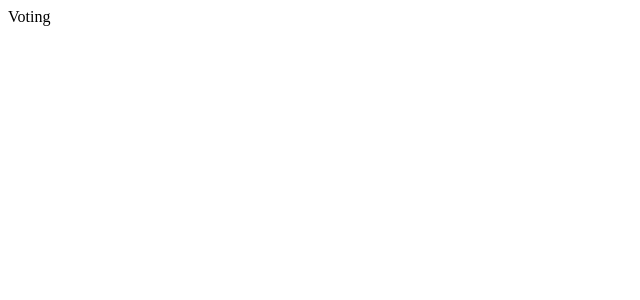
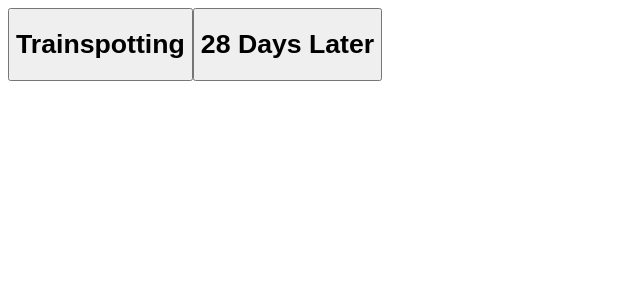
Before and after one commit to luhtonen/redux-voting, a React app in the folder voting-client/: page / in a window 1280 px wide. Shown: the top 300 px of the page, without its empty margins (0-640 px from the left). Built offline with nearby package versions, Linux system fonts and the light colour scheme; the HTML template or start-up script is replaced by a standard one.

Commit message:
Implementing first unit test to test element rendering and UI event processing

```diff
--- a/voting-client/package.json
+++ b/voting-client/package.json
@@ -23,6 +23,7 @@
     "html-webpack-template": "^4.0.0",
     "jsdom": "^8.1.0",
     "mocha": "^2.4.5",
+    "react-addons-test-utils": "^0.14.7",
     "react-hot-loader": "^1.3.0",
     "webpack": "^1.12.14",
     "webpack-dev-server": "^1.14.1"
--- a/voting-client/src/components/Voting.jsx
+++ b/voting-client/src/components/Voting.jsx
@@ -1,10 +1,21 @@
 import React from 'react';
 
 class Voting extends React.Component {
+  getPair() {
+    console.log('getPair ', this.props.pair);
+    return this.props.pair || [];
+  }
+
   render() {
     return (
-      <div>Voting</div>
-    )
+      <div className="voting">
+        {this.getPair().map(entry =>
+          <button key={entry} onClick={() => this.props.vote(entry)}>
+            <h1>{entry}</h1>
+          </button>
+        )}
+      </div>
+    );
   }
 }
 
```
Also changed, not shown: voting-client/test/components/Voting_spec.js (added, +32 -0 lines).
